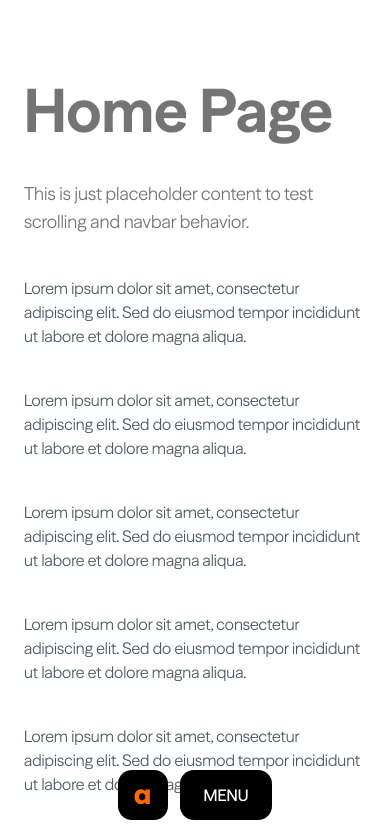
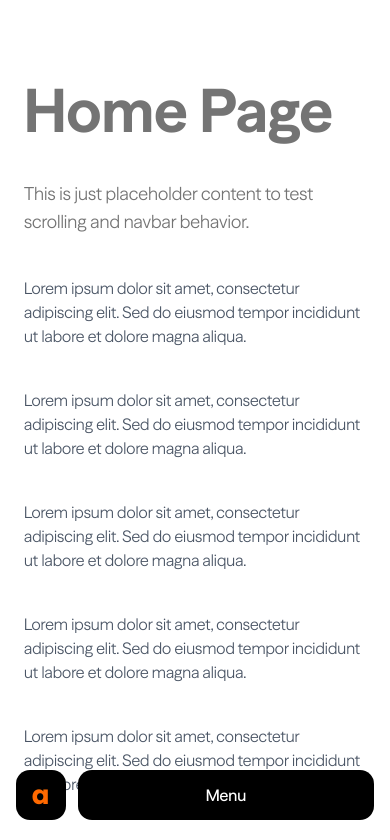
Before and after one commit to ChemyDigi/Alchemy-rewamp, a Next.js app: page /home in a window 390 px wide. Shown: the top 840 px of the page. Built offline with nearby package versions, Linux system fonts and the light colour scheme.

Commit message:
mobile view of navbar

```diff
--- a/components/Navbar.tsx
+++ b/components/Navbar.tsx
@@ -22,7 +22,6 @@ export default function Navbar() {
 
   const pathname = usePathname();
 
-  // ✅ Reset menu on route change
   useEffect(() => {
     setOpen(false);
     setHovered(false);
@@ -37,7 +36,7 @@ export default function Navbar() {
           onMouseLeave={() => setHovered(false)}
           className="relative flex items-center gap-3"
         >
-          {/* MENU BUTTON (stretches left & right) */}
+          {/* MENU BUTTON */}
           <button
             className={`absolute left-1/2 -translate-x-1/2
             h-[58px] rounded-[15px] font-semibold
@@ -56,7 +55,6 @@ export default function Navbar() {
           <div
             className={`flex items-center gap-3
             transition-all duration-700 ease-[cubic-bezier(0.22,1,0.36,1)]
-            origin-center
             ${
               hovered
                 ? "scale-x-100 opacity-100"
@@ -65,9 +63,7 @@ export default function Navbar() {
           >
             {/* LOGO */}
             <div className="h-[58px] w-[52px] rounded-[8px] bg-black flex items-center justify-center">
-              <span
-                className={`${poppins.className} text-orange-500 text-[32px] font-[700]`}
-              >
+              <span className={`${poppins.className} text-orange-500 text-[32px] font-[700]`}>
                 a
               </span>
             </div>
@@ -76,7 +72,6 @@ export default function Navbar() {
             <div className="relative h-[56px] flex items-center gap-2 bg-[#e9e9e9] px-2 rounded-[10px]">
               {navItems.map((item) => (
                 <div key={item} className="relative flex items-center">
-                  {/* MOVING TAB */}
                   {active === item && (
                     <motion.div
                       layoutId="nav-pill"
@@ -85,7 +80,6 @@ export default function Navbar() {
                         type: "spring",
                         stiffness: 220,
                         damping: 26,
-                        mass: 1,
                       }}
                     />
                   )}
@@ -93,7 +87,7 @@ export default function Navbar() {
                   <Link
                     href={navLinks[item]}
                     onMouseEnter={() => setActive(item)}
-                    className={`relative z-10 px-5 py-[8px] rounded-full font-medium transition-colors duration-200
+                    className={`relative z-10 px-5 py-[8px] rounded-full font-medium
                     ${
                       active === item
                         ? "text-white"
@@ -111,7 +105,7 @@ export default function Navbar() {
 
       {/* ================= MOBILE ================= */}
       <div className="md:hidden fixed bottom-6 left-0 w-full flex justify-center z-50">
-        <div className="w-auto flex items-center gap-3">
+        <div className="w-[92%] max-w-sm">
 
           {/* BACKDROP */}
           <AnimatePresence>
@@ -120,7 +114,7 @@ export default function Navbar() {
                 initial={{ opacity: 0 }}
                 animate={{ opacity: 0.5 }}
                 exit={{ opacity: 0 }}
-                transition={{ duration: 0.5, ease: "easeOut" }}
+                transition={{ duration: 0.4 }}
                 className="fixed inset-0 bg-black/50 backdrop-blur-sm z-40"
                 onClick={() => setOpen(false)}
               />
@@ -130,17 +124,17 @@ export default function Navbar() {
           {/* MENU CARD */}
           <AnimatePresence>
             {open && (
+              <div className="fixed bottom-[90px] left-0 w-full flex justify-center z-50">
                 <motion.div
-                initial={{ scale: 0.85, opacity: 0, y: 20 }}
+                  initial={{ scale: 0.9, opacity: 0, y: 20 }}
                   animate={{ scale: 1, opacity: 1, y: 0 }}
-                exit={{ scale: 0.9, opacity: 0, y: 10 }}
+                  exit={{ scale: 0.95, opacity: 0, y: 10 }}
                   transition={{
                     type: "spring",
                     stiffness: 140,
-                  damping: 22,
+                    damping: 20,
                   }}
-                style={{ originY: 1 }}
-                className="fixed bottom-[90px] left-1/2 -translate-x-1/2 w-[90%] max-w-sm bg-black rounded-[16px] py-12 z-50"
+                  className="w-[92%] max-w-sm bg-black rounded-[16px] py-12"
                 >
                   <div className="flex flex-col items-center gap-8">
                     {navItems.map((item) => (
@@ -155,24 +149,27 @@ export default function Navbar() {
                     ))}
                   </div>
                 </motion.div>
+              </div>
             )}
           </AnimatePresence>
 
+          {/* BOTTOM BAR */}
+          <div className="flex items-center gap-3 w-full">
             {/* LOGO */}
-          <div className="h-[50px] w-[50px] bg-black rounded-[14px] flex items-center justify-center">
+            <div className="h-[50px] w-[50px] bg-black rounded-[14px] flex items-center justify-center shrink-0">
               <span className={`${poppins.className} text-orange-500 text-[26px] font-[700]`}>
                 a
               </span>
             </div>
 
-          {/* MENU BUTTON */}
+            {/* BUTTON */}
             <button
               onClick={() => setOpen(!open)}
-            className="h-[50px] px-6 bg-black text-white rounded-[14px] font-medium transition-all duration-500 active:scale-95"
+              className="h-[50px] flex-1 bg-black text-white rounded-[14px] font-medium transition-all duration-500 active:scale-95"
             >
-            {open ? "CLOSE MENU" : "MENU"}
+              {open ? "Close Menu" : "Menu"}
             </button>
-
+          </div>
         </div>
       </div>
     </>
```
Lines whose indentation alone changed are shown as unchanged.
